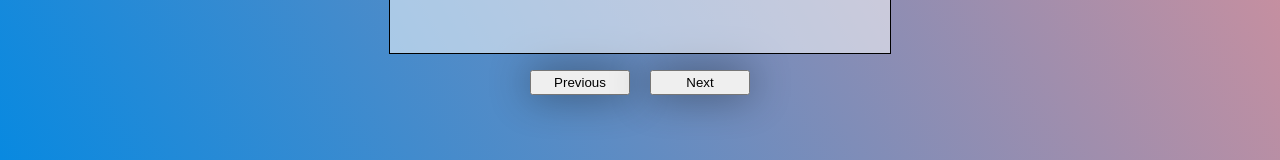
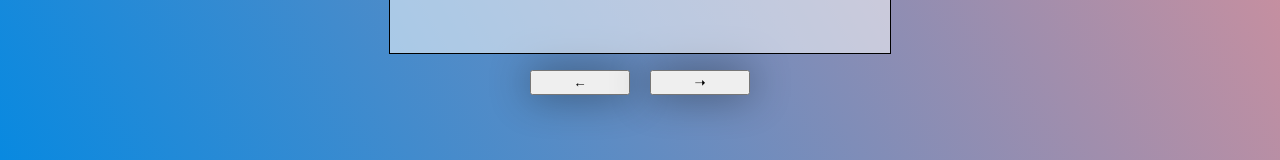
Before and after one commit to LiuHenry1/flashcards, a React (Vite) app: page / in a window 1280 px wide. Shown: the part 588-748 px from the top of the page. Built offline with nearby package versions, Linux system fonts and the light colour scheme.

Commit message:
Modify button

```diff
--- a/src/App.jsx
+++ b/src/App.jsx
@@ -38,8 +38,8 @@ const App = () => {
       <h5>Number of cards: {questionsAndAnswers.length}</h5>
       <Card question={questionsAndAnswers[cardNumber]['q']} answer={questionsAndAnswers[cardNumber]['a']} key={cardNumber} />
       <div className="button-panel">
-        <button onClick={handlePrevClick}>Previous</button>
-        <button onClick={handleNextClick}>Next</button>
+        <button id="prevBtn" onClick={handlePrevClick}>←</button>
+        <button id="nextBtn" onClick={handleNextClick}>➝</button>
       </div>
     </>
   )
```
